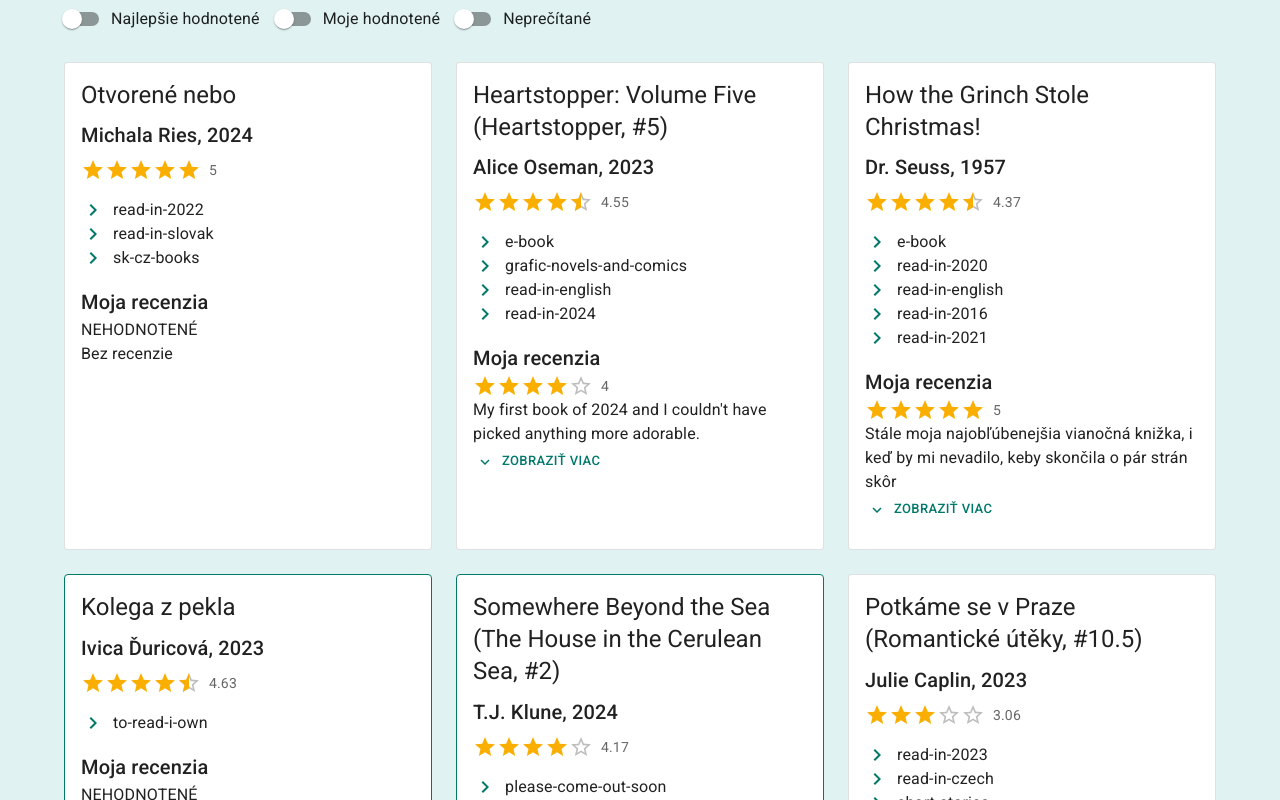
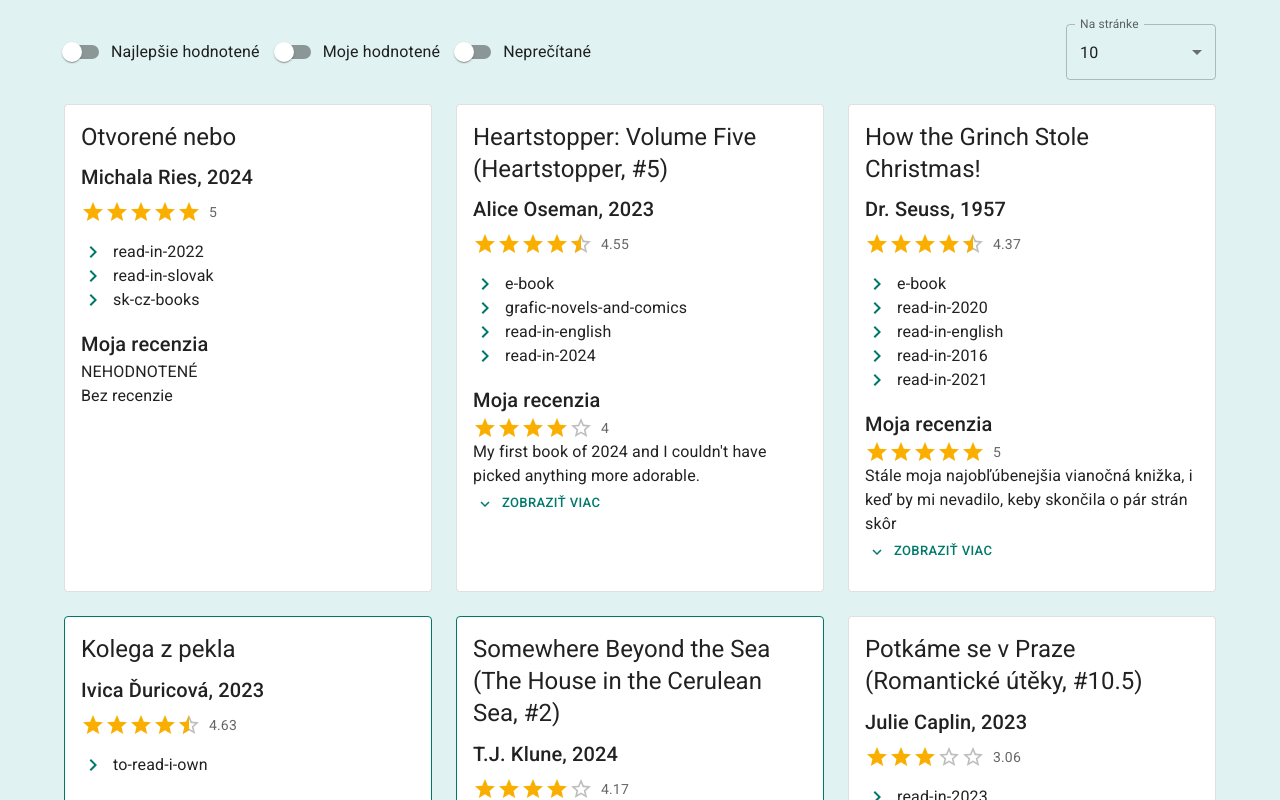
Before and after one commit to strakovmaa/books-list, a Next.js app: page / in a window 1280 px wide. Shown: the top 800 px of the page. Built offline with nearby package versions, Linux system fonts and the light colour scheme.

Commit message:
SelectCount

```diff
--- a/package.json
+++ b/package.json
@@ -14,6 +14,7 @@
     "@fontsource/roboto": "^5.0.12",
     "@mui/icons-material": "^5.15.12",
     "@mui/material": "^5.15.12",
+    "axios": "^1.6.8",
     "next": "14.1.3",
     "react": "^18",
     "react-dom": "^18"
--- a/src/app/api/books/route.js
+++ b/src/app/api/books/route.js
@@ -3,7 +3,9 @@
 // const sleep = (ms = 0) => new Promise((resolve) => setTimeout(resolve, ms));
 
 export async function GET(request) {
-  const books = goodreads.slice(0, 10);
+  const { searchParams } = new URL(request.url);
+  const count = searchParams.get("count");
+  const books = goodreads.slice(0, count);
   // await sleep(1000);
   return new Response(JSON.stringify(books));
 }
--- a/src/app/components/Filters.jsx
+++ b/src/app/components/Filters.jsx
@@ -12,7 +12,7 @@
     handleUnreadChange
   } = useContext(BookContext);
   return (
-    <Box mb={3}>
+    <Box>
       <FormControlLabel
         control={<Switch checked={applyRating} onChange={handleRatingChange} />}
         label="Najlepšie hodnotené"
--- /dev/null
+++ b/src/app/components/SelectCount.jsx
@@ -0,0 +1,44 @@
+import { MenuItem, Stack, TextField } from "@mui/material";
+import { useContext } from "react";
+import { BookContext } from "../context/BookContext";
+
+const countOptions = [
+  {
+    value: 10,
+    label: "10"
+  },
+  {
+    value: 20,
+    label: "20"
+  },
+  {
+    value: 30,
+    label: "30"
+  }
+];
+
+export const defaultOption = countOptions[0].value;
+
+export default function SelectCount({}) {
+  const { setCount } = useContext(BookContext);
+
+  function handleChange(event) {
+    setCount(event.target.value);
+  }
+  return (
+    <Stack my={3} width={150}>
+      <TextField
+        select
+        label="Na stránke"
+        defaultValue={defaultOption}
+        onChange={handleChange}
+      >
+        {countOptions.map((option) => (
+          <MenuItem key={option.value} value={option.value}>
+            {option.label}
+          </MenuItem>
+        ))}
+      </TextField>
+    </Stack>
+  );
+}
--- a/src/app/context/BookContext.js
+++ b/src/app/context/BookContext.js
@@ -1,4 +1,6 @@
+import axios from "axios";
 import { createContext, useEffect, useState } from "react";
+import { defaultOption } from "../components/SelectCount";
 import { useFilters } from "../hooks/useFilters";
 
 export const BookContext = createContext();
@@ -6,25 +8,23 @@
 export const BookProvider = ({ children }) => {
   const [booksData, setBooksData] = useState();
   const [isLoading, setIsLoading] = useState(true);
+  const [count, setCount] = useState(defaultOption);
 
+  useEffect(() => {
     const loadData = async () => {
-    const result = await fetch("/api/books");
-    const data = await result.json();
-    const books=data.map((book) => {
+      const result = await axios.get(`/api/books?count=${count}`);
+      const books = result.data.map((book) => {
         const isUnread =
           book["Exclusive Shelf"] !== "read" &&
           book["Exclusive Shelf"] !== "currently-reading";
         return { ...book, isUnread };
       });
-
-
       setBooksData(books);
       setIsLoading(false);
     };
 
-  useEffect(() => {
     loadData();
-  }, []);
+  }, [count]);
 
   const {
     resultBooks,
@@ -46,7 +46,8 @@
         handleMyRatingChange,
         applyUnread,
         handleUnreadChange,
-        isLoading
+        isLoading,
+        setCount
       }}
     >
       {children}
--- a/src/app/page.js
+++ b/src/app/page.js
@@ -3,11 +3,13 @@
 import {
   Container,
   CssBaseline,
+  Stack,
   ThemeProvider,
   createTheme
 } from "@mui/material";
 import BookList from "./components/BookList";
 import Filters from "./components/Filters";
+import SelectAmount from "./components/SelectCount";
 import { BookProvider } from "./context/BookContext";
 
 const theme = createTheme({
@@ -27,7 +29,15 @@
       <BookProvider>
         <CssBaseline />
         <Container maxWidth="lg">
-          <Filters />
+          <Stack
+            flexDirection="row"
+            justifyContent="space-between"
+            alignItems="center"
+          >
+            <Filters />
+            <SelectAmount />
+          </Stack>
+
           <BookList />
         </Container>
       </BookProvider>
```
Also changed, not shown: 1 other file (tests, documents, lock files or other folders). Lines whose indentation alone changed are shown as unchanged.
